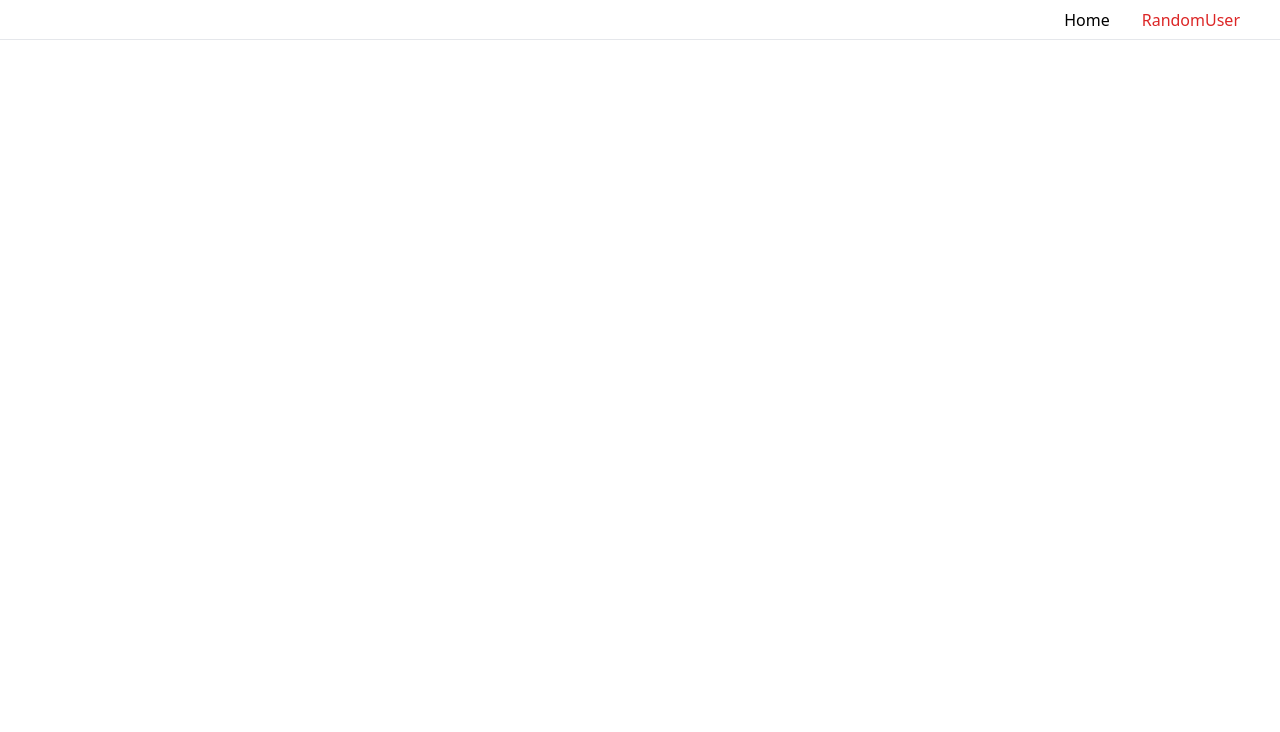
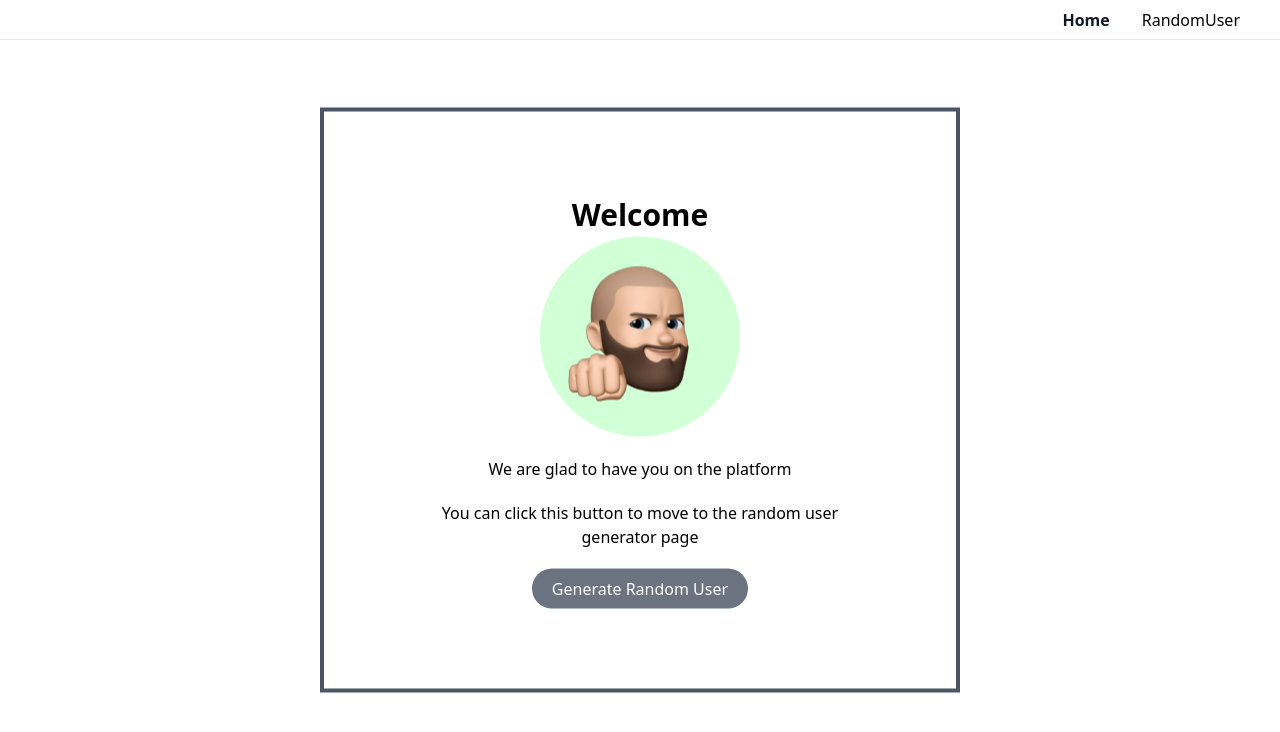
Before and after one commit to einsteinnnamah/altSchool_assignment2, a React (Create React App) app in the folder job_board/: page / in a window 1280 px wide. Before the commit this address had no page. Shown: the top 732 px of the page. Built offline with nearby package versions, Linux system fonts and the light colour scheme.

Commit message:
some new changes

```diff
--- a/job_board/src/App.js
+++ b/job_board/src/App.js
@@ -2,15 +2,20 @@ import './App.css';
 import Userdata from './Pages/Userdata';
 import Navigation from './Components/Navigation'
 import Home from './Components/Home';
+import Error_404 from './Pages/Error/Error_404'
 import { BrowserRouter as Router,Routes, Route } from 'react-router-dom';
+import Errorboundry from './Pages/Error/Errorboundary'
 function App() {
   return (
     <Router className="wrapper">
-       <Navigation />
+      <Errorboundry >
       <Routes>
-          <Route exact path='/Home' element={< Home />}></Route>
-          <Route exact path='/Randomuser' element={< Userdata />}></Route>
+          <Route path='*' element={<Error_404 />} ></Route>
+          <Route exact path='/' element={ <><Navigation /> < Home /></> }></Route>
+          <Route exact path='/Randomuser' element={<><Navigation /> < Userdata /></>}></Route>
       </Routes>
+      </Errorboundry>
+
     </Router>
   );
 }
--- a/job_board/src/Components/Home.jsx
+++ b/job_board/src/Components/Home.jsx
@@ -1,9 +1,21 @@
 import React from 'react'
-
+import {Link} from 'react-router-dom'
+import entry from '../Assets/entry.png'
 const Home = () => {
   return (
-    <div>Start
-      Quantum Physics
+    <div className='w-screen bg-white h-screen absolute '>
+
+    <div className=' translate-x-[-50%] translate-y-[-50%] absolute top-[40%] flex justify-center flex-col items-center left-[50%] border-4 px-20 py-[5rem] border-gray-600  text-center'>
+        <p className='font-[700] text-[30px]'>Welcome </p>
+        <img src={entry} />
+        <h1 className='mt-5'>
+           We are glad to have you on the platform
+        </h1>
+        <h2 className='mt-5'>
+           You can click this button to move to the random user generator page
+        </h2>
+         <button className='bg-gray-500 px-5 py-2 rounded-full mt-5 text-white hover:bg-gray-900 transition-[.5s]' type='button' ><Link to="/Randomuser">Generate Random User </ Link ></button>
+    </div>
     </div>
   )
 }
--- a/job_board/src/Components/Navigation.jsx
+++ b/job_board/src/Components/Navigation.jsx
@@ -5,10 +5,10 @@ const Navigation = () => {
     <div className=' h-10 border-b-[1px] sticky mb-10 flex justify-center items-center '>
         <div className=' w-[1440px] mx-auto flex gap-[2rem] p-10 justify-end'>
           <div>
-           <Link to="/Home"> Home </Link>
+           <Link to="/" activeClassName='text-gray-900' className='text-gray-900 font-[700]'> Home </Link>
           </div>
           <div>
-            <Link className='text-red-600' to="/Randomuser">RandomUser</Link>
+            <Link activeClassName='!text-gray-900 font-[700]' className='' to="/Randomuser" >RandomUser</Link>
           </div>
         </div>
     </div>
--- a/job_board/src/Components/Pagination.jsx
+++ b/job_board/src/Components/Pagination.jsx
@@ -1,17 +1,58 @@
-import React from 'react'
+// import React from 'react'
+// import useState from 'react'
+// const Pagination = ({pages = 7}) => {
+// const [currentPage, setCurrentPage] = useState(1)
+// const [usersPerPage] = useState(7)
+//   const indexOfLastUser = currentPage * userPerPage;
+//   const indexOfFirstUser = indexOfLastUser - userPerPage;
+//   const currentUsers = user.slice(indexOfFirstUser, indexOfFirstUser)
+//   const howManyUsers = Math.cell(posts.length/postsPerPage)
 
-const Pagination = () => {
-  return (
-    <div>
-      <a href="#">
-        Prev
-      </a>
-      <a href="#">1</a>
-      <a href="">
-        Next
-      </a>
-    </div>
-  )
-}
+//   const numberOfPages = []
+//   for (let i=1; i <= pages; i++) {
+//     numberOfPages.push(i)
+//   }
 
-export default Pagination
+//   const [currentButton] = useState(1)
+
+//   const [arrOfCurrButtons, setArrOfCurrButtons] = useState([])
+
+//   useEffect(() => {
+//     let tempNumberOfPages = [...arrOfCurrButtons]
+//     if (numberOfPages.length < 6) {
+//       tempNumberOfPages = numberOfPages
+//     }
+
+//     else if (currentButton >= i && currentButton <= 3) {
+//       tempNumberOfPages = [1,2,3,4, numberOfPages.length]
+//     }
+
+//     setArrOfCurrButtons(tempNumberOfPages)
+//     setCurrentPage(currentButton)
+//   }, [currentButton])
+
+//   return (
+//     <div>
+//       <a href="#">
+//         Prev
+//       </a>
+//     {
+//       arrOfCurrButtons.map(((item, index) => {
+//         return <a
+//         href=''
+//         key={index}
+//         className={`${currentButton === item ? 'active:bg-blue-800' : ''}`}
+//         onClick={() => setCurrentButton(item)}
+//         >
+//           {item}
+//         </a>
+//       }))
+//     }
+//       <a href="">
+//         Next
+//       </a>
+//     </div>
+//   )
+// }
+
+// export default Pagination
--- /dev/null
+++ b/job_board/src/Pages/Error/Error_404.jsx
@@ -0,0 +1,23 @@
+import React from 'react'
+import { Link } from 'react-router-dom'
+import error from '../../Assets/error.png'
+const Error_404 = () => {
+  return (
+    <div className='w-screen bg-white h-screen absolute '>
+
+    <div className=' translate-x-[-50%] translate-y-[-50%] absolute top-[40%] flex justify-center flex-col items-center left-[50%] border-4 px-20 py-[5rem] border-gray-600  text-center'>
+        <p className='font-[700] text-[30px] text-red-500'>Oppss!!! </p>
+        <img src={error} />
+        <h1 className='mt-5'>
+        We searched the entire web and couldn’t find this page.
+        </h1>
+        <h2 className='mt-5'>
+            Please click the button below to go to the home page
+        </h2>
+         <button className='bg-gray-500 px-5 py-2 rounded-full mt-5 text-white hover:bg-gray-900 transition-[.5s]' type='button' ><Link to="/">Back to Home page </ Link ></button>
+    </div>
+    </div>
+  )
+}
+
+export default Error_404
--- /dev/null
+++ b/job_board/src/Pages/Error/Errorboundary.jsx
@@ -0,0 +1,30 @@
+
+import React from 'react'
+
+class ErrorBoundary extends React.Component {
+    constructor(props) {
+      super(props);
+      this.state = { hasError: false };
+    }
+
+    static getDerivedStateFromError(error) {
+      // Update state so the next render will show the fallback UI.
+      return { hasError: true };
+    }
+
+    // componentDidCatch(error, errorInfo) {
+    //   // You can also log the error to an error reporting service
+    //   logErrorToMyService(error, errorInfo);
+    // }
+
+    render() {
+      if (this.state.hasError) {
+        // You can render any custom fallback UI
+        return <h1>Something went wrong.</h1>;
+      }
+
+      return this.props.children;
+    }
+  }
+
+  export default ErrorBoundary
--- a/job_board/src/Pages/Userdata.jsx
+++ b/job_board/src/Pages/Userdata.jsx
@@ -3,29 +3,34 @@ import React from 'react'
 import { useState } from 'react'
 import { useEffect } from 'react';
 import axios from "axios";
-import Pagination from '../Components/Pagination';
+import ReactPaginate from 'react-paginate';
+
 const Userdata = () => {
 const [userData, setData] = useState(null);
 const [loading, setLoading] = useState(false)
-const [currentPage, setCurrentPage] = useState(1)
-const baseapi = "https://randomuser.me/api/?results=5";
+const [currentPage, setCurrentPage] = useState([])
+const [items, setItems] = useState([])
+const baseapi =  `https://randomuser.me/api/?page=${currentPage}&results=10&seed=abc`;
    useEffect(() => {
     setTimeout( setLoading, 800, true)
         const getData = async() => {
-                const response = await axios.get(baseapi)
-                const userResult = response.data.results
-                console.log(response.data.results)
-                setData(userResult)
+        const response = await axios.get(baseapi)
+        const userResult = response.data.results
+        setData(userResult)
         }
         getData()
     }, [])
 
-    console.log(userData)
-    console.log(loading)
+    const handlePageClick = async (data) => {
+        console.log(data.selected)
+        console.log(currentPage)
+        const allUserData = await baseapi(currentPage)
+        setItems(allUserData)
+    }
+
 
   return (
     <div className='w-[1200px] mx-auto'>
-
         <div className='flex items-center  justify-center gap-[10rem] bg-gray-400 px-10 py-[1rem] text-black font-[600] rounded-tr-[1rem] rounded-tl-[1rem]'>
             <div className='flex gap-[3rem]'>
                 <div>Image</div>
@@ -52,7 +57,16 @@ const baseapi = "https://randomuser.me/api/?results=5";
             </div>
             ])
         }
-            <Pagination />
+            <ReactPaginate className='flex justify-center items-center gap-5'
+            previousLabel={'Prev'}
+            previousClassName='bg-red-600 px-5 py-2 rounded-full '
+            nextLabel={'Next'}
+            nextClassName='bg-red-600 px-5 py-2 rounded-full '
+            breakLabel={''}
+            pageCount={25}
+            onPageChange={handlePageClick}
+            />
+            {/* <Pagination pages={howManyPages} setCurrentPage={setCurrentPage} /> */}
         </div>
 
     </div>
```
Also changed, not shown: job_board/src/Assets/entry.png (added), job_board/src/Assets/error.png (added).
